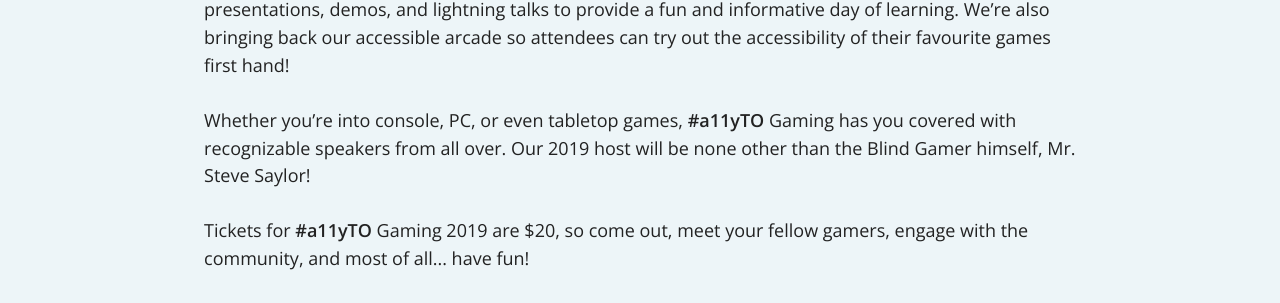
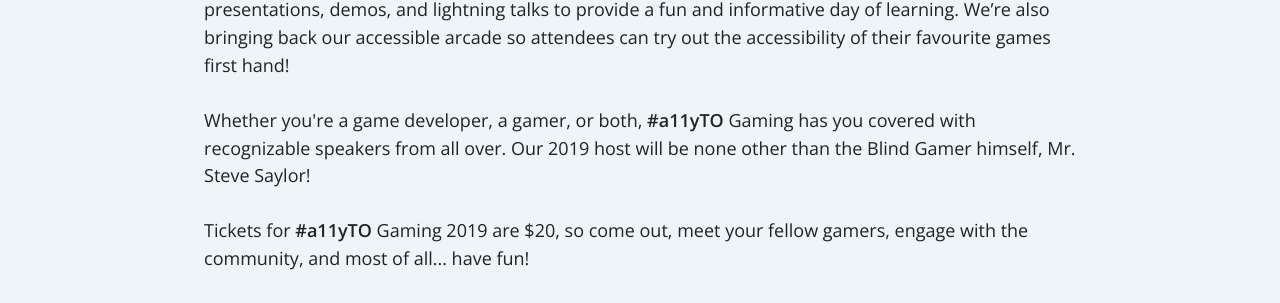
Before and after one commit to a11yTO/static-gaming-site, a Jekyll site: the page built from index.html, in a window 1280 px wide. Shown: the part 795-1098 px from the top of the page. Built offline with Jekyll 4.4.1, drawn with Linux system fonts in a browser that asks for light colours.

Commit message:
Update copy

```diff
--- a/index.html
+++ b/index.html
@@ -10,5 +10,5 @@
 
         <p>The <strong>#a11yTO</strong> organizing team that brought your <strong>#a11yTO</strong> Conf and <strong>#a11yIRL</strong> are thrilled to announce their latest event: <strong>#a11yTO</strong> Gaming! This one day, single track unconference for accessible gaming will take place on Saturday, October 26, 2019 at Telus in downtown Toronto.</p>
         <p><strong>#a11yTO</strong> Gaming will leverage <strong>#a11yTO</strong> Conf’s unique “Playlist” approach with a mixture of presentations, demos, and lightning talks to provide a fun and informative day of learning. We’re also bringing back our accessible arcade so attendees can try out the accessibility of their favourite games first hand!</p>
-        <p>Whether you’re into console, PC, or even tabletop games, <strong>#a11yTO</strong> Gaming has you covered with recognizable speakers from all over. Our 2019 host will be none other than the Blind Gamer himself, Mr. Steve Saylor!</p>
+        <p>Whether you're a game developer, a gamer, or both, <strong>#a11yTO</strong> Gaming has you covered with recognizable speakers from all over. Our 2019 host will be none other than the Blind Gamer himself, Mr. Steve Saylor!</p>
         <p>Tickets for <strong>#a11yTO</strong> Gaming 2019 are $20, so come out, meet your fellow gamers, engage with the community, and most of all... have fun!</p>
```
